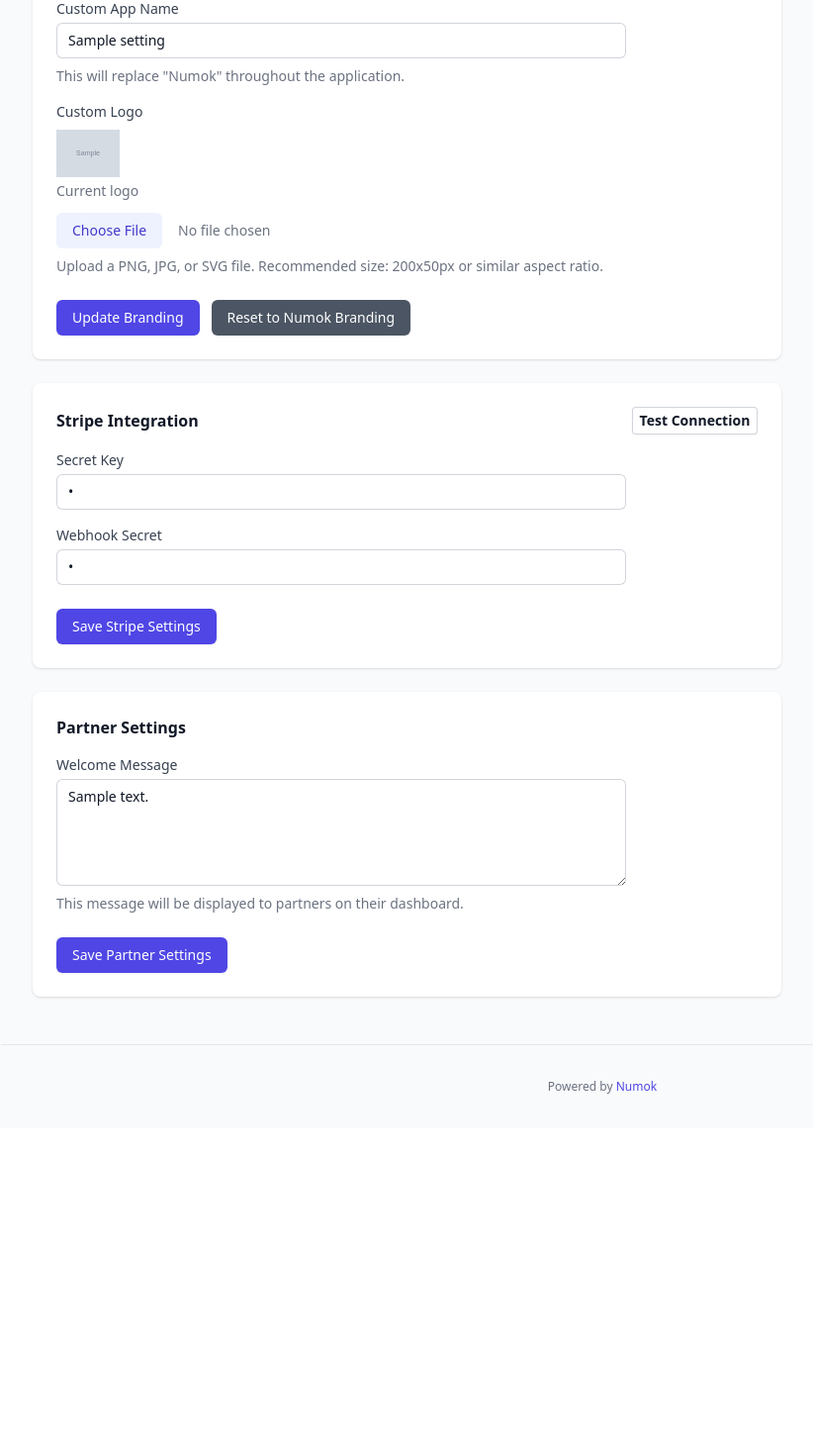
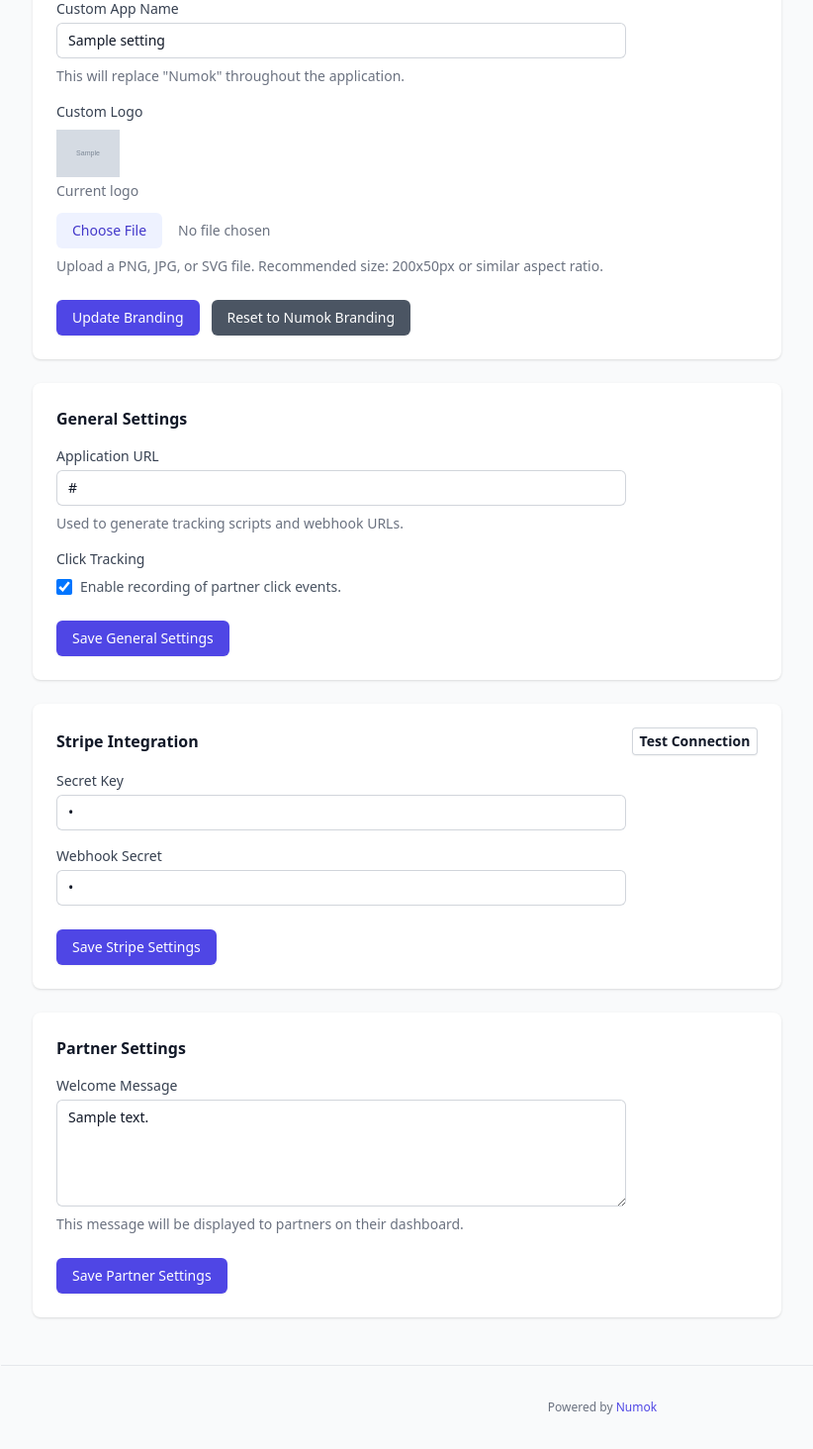
Before and after one commit to saymetristan/affilia, a PHP site: template src/Views/settings/index.php in a window 1280 px wide. Shown: the part 717-2181 px from the top of the page at 99% size, without its empty margins (31-853 px from the left). Before the commit the page ends 1822 px from the top, so only its background shows below. Run offline with PHP 8.4, Linux system fonts and the light colour scheme; the visitor is signed in with stand-in values (Sample User, id 1); the template is opened without the code that fills it: most values are stand-ins (such as "Sample title", 1, 10 or a date in 2020); grey boxes marked "Sample" are stand-in pictures; some libraries are stand-ins or nearby versions.

Commit message:
Add app URL and click tracking settings management

```diff
--- a/src/Views/settings/index.php
+++ b/src/Views/settings/index.php
@@ -133,8 +133,42 @@
                         </div>
                     </div>
                 </div>
+                <!-- General Application Settings -->
+                <div class="bg-white shadow sm:rounded-lg">
+                    <div class="px-4 py-5 sm:p-6">
+                        <h3 class="text-base font-semibold leading-6 text-gray-900">General Settings</h3>
+                        <div class="mt-4 max-w-xl">
+                            <form action="/admin/settings/update" method="POST">
+                                <div class="mb-4">
+                                    <label for="app_url" class="block text-sm font-medium text-gray-700">Application URL</label>
+                                    <input type="url" name="app_url" id="app_url"
+                                           value="<?= htmlspecialchars($settings['app_url'] ?? '') ?>"
+                                           placeholder="https://example.com"
+                                           class="mt-1 block w-full rounded-md border-0 py-1.5 text-gray-900 ring-1 ring-inset ring-gray-300 placeholder:text-gray-400 focus:ring-2 focus:ring-inset focus:ring-indigo-600 sm:text-sm sm:leading-6 px-3">
+                                    <p class="mt-2 text-sm text-gray-500">Used to generate tracking scripts and webhook URLs.</p>
+                                </div>
 
+                                <div class="mb-4">
+                                    <span class="block text-sm font-medium text-gray-700 mb-2">Click Tracking</span>
+                                    <div class="flex items-center">
+                                        <input type="hidden" name="click_tracking_enabled" value="0">
+                                        <input type="checkbox" id="click_tracking_enabled" name="click_tracking_enabled" value="1"
+                                               <?= (!empty($settings['click_tracking_enabled']) && $settings['click_tracking_enabled'] !== '0') ? 'checked' : '' ?>
+                                               class="h-4 w-4 rounded border-gray-300 text-indigo-600 focus:ring-indigo-500">
+                                        <label for="click_tracking_enabled" class="ml-2 text-sm text-gray-600">Enable recording of partner click events.</label>
+                                    </div>
+                                </div>
 
+                                <div class="mt-6">
+                                    <button type="submit"
+                                            class="inline-flex justify-center rounded-md bg-indigo-600 py-2 px-4 text-sm font-medium text-white shadow-sm hover:bg-indigo-700 focus:outline-none focus:ring-2 focus:ring-indigo-500 focus:ring-offset-2">
+                                        Save General Settings
+                                    </button>
+                                </div>
+                            </form>
+                        </div>
+                    </div>
+                </div>
 
                 <!-- Stripe Integration -->
                 <div class="bg-white shadow sm:rounded-lg" x-data="{
```
Also changed, not shown: src/Controllers/SettingsController.php (+46 -8 lines), src/Controllers/TrackingController.php (+2 -5 lines).
